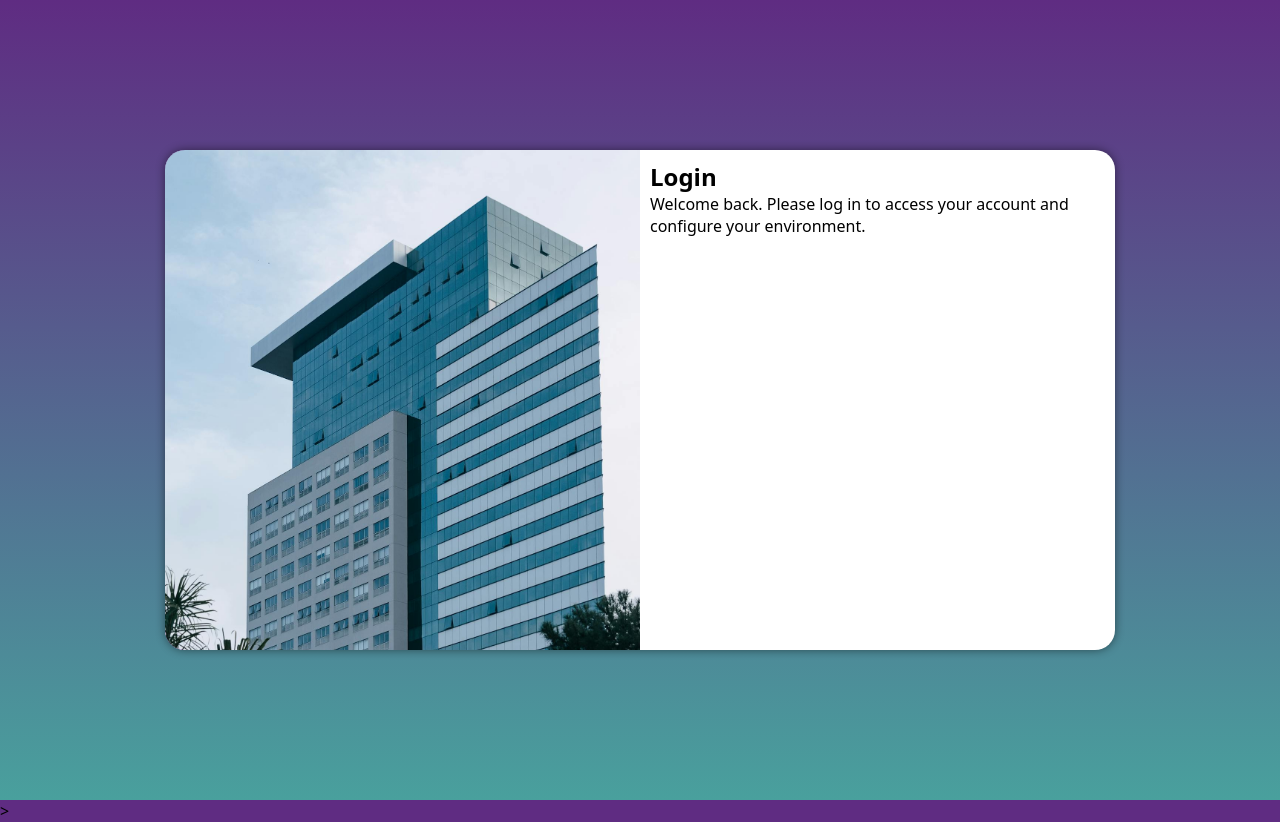
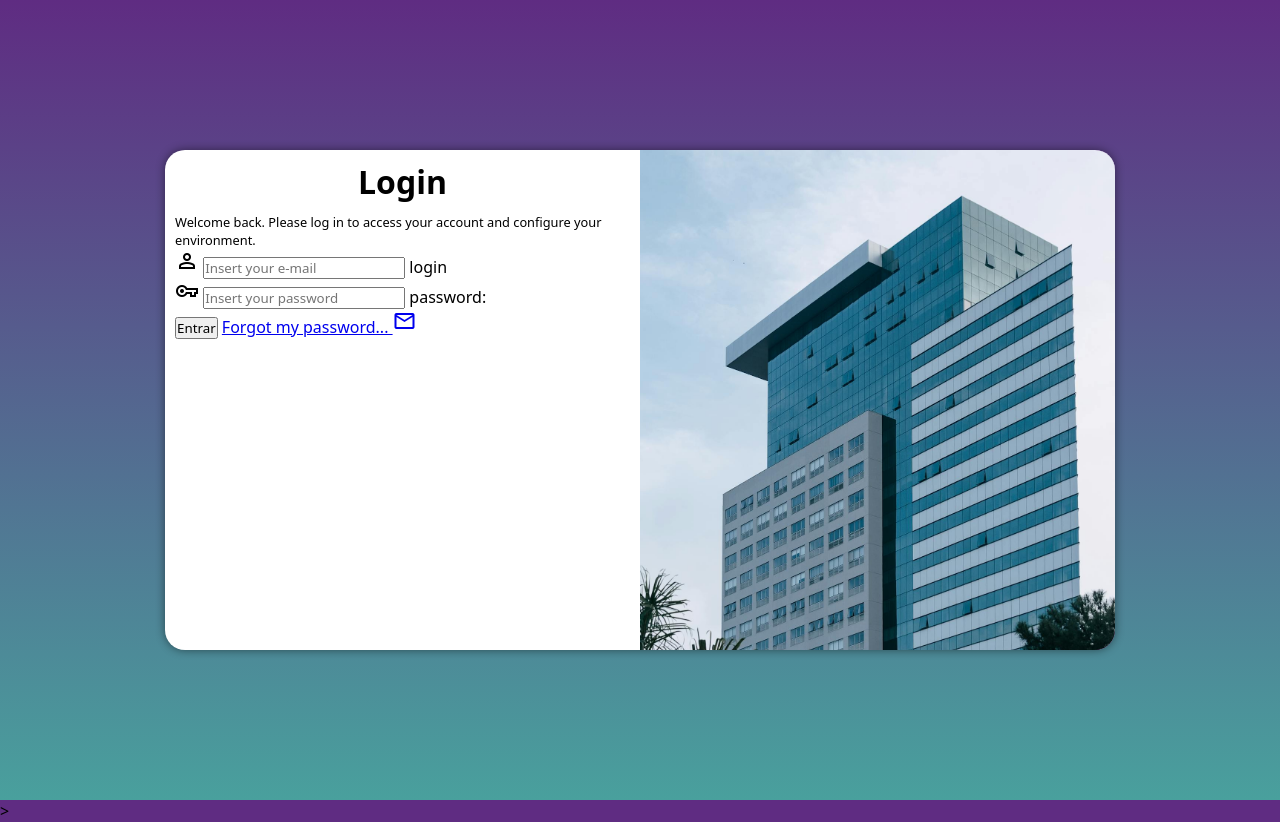
Before and after one commit to JeanCelin/login-page, a plain HTML site: page index.html in a window 1280 px wide. Drawn offline with nearby package versions, Linux system fonts and the light colour scheme.

Commit message:
create form structure

```diff
--- a/index.html
+++ b/index.html
@@ -1,26 +1,60 @@
 <!DOCTYPE html>
 <html lang="en">
   <head>
-  <meta charset="UTF-8">
-  <meta name="viewport" content="width=device-width, initial-scale=1.0">
-  <link rel="stylesheet" href="styles/style.css">
-  <link rel="stylesheet" href="styles/media-query.css">
+    <meta charset="UTF-8" />
+    <meta name="viewport" content="width=device-width, initial-scale=1.0" />
+    <link rel="stylesheet" href="styles/style.css" />
+    <link rel="stylesheet" href="styles/media-query.css" />
+    <link
+      rel="stylesheet"
+      href="https://fonts.googleapis.com/css2?family=Material+Symbols+Outlined:opsz,wght,FILL,GRAD@20..48,100..700,0..1,-50..200" />
+
     <title>Login</title>
   </head>
   <body>
     <main>
       <section id="login">
-      <div id="image">
-
-      </div>
+        <div id="image"></div>
         <div id="form">
           <h1>Login</h1>
-        <p>Welcome back. Please log in to access your account and configure your environment.</p>
-        <form action="" method="POST">
-
+          <p>
+            Welcome back. Please log in to access your account and configure
+            your environment.
+          </p>
+          <form action="" method="POST" autocomplete="on">
+            <div class="login">
+              <span class="material-symbols-outlined"> person </span>
+              <input
+                autocomplete="email"
+                type="email"
+                name="login"
+                id="login"
+                placeholder="Insert your e-mail"
+                maxlength="30"
+                required />
+              <label for="login">login</label>
+            </div>
+            <div class="password">
+              <span class="material-symbols-outlined"> vpn_key </span>
+              <input
+                autocomplete="current-password"
+                type="password"
+                name="password"
+                id="password"
+                placeholder="Insert your password"
+                minlength="8"
+                maxlength="20"
+                required />
+              <label for="password">password:</label>
+            </div>
+            <input type="submit" value="Entrar" />
+            <a href="forgot.html">
+              Forgot my password... <span class="material-symbols-outlined">mail</span>
+            </a>
           </form>
         </div>
       </section>
-  </main>>
+    </main>
+    >
   </body>
 </html>
--- a/styles/media-query.css
+++ b/styles/media-query.css
@@ -27,12 +27,20 @@
     width: 950px;
   }
   section#login > div#image {
-    float: left;
+    float: right;
     width: 50%;
     height: 100%;
   }
   section#login > div#form {
-    float: right;
+    float: left;
     width: 50%;
   }
+
+div#form > h1 {
+  font-size: 2em;
 }
+
+  div#form > p{
+    font-size: 0.8em;
+  }
+}
--- a/styles/style.css
+++ b/styles/style.css
@@ -56,3 +56,11 @@ section#login > div#form {
   padding: 10px;
 
 }
+
+div#form > h1 {
+  text-align: center;
+  margin-bottom: 10px;
+}
+div#form > p{
+  font-size: 0.8em;
+}
```
Lines whose indentation alone changed are shown as unchanged.
